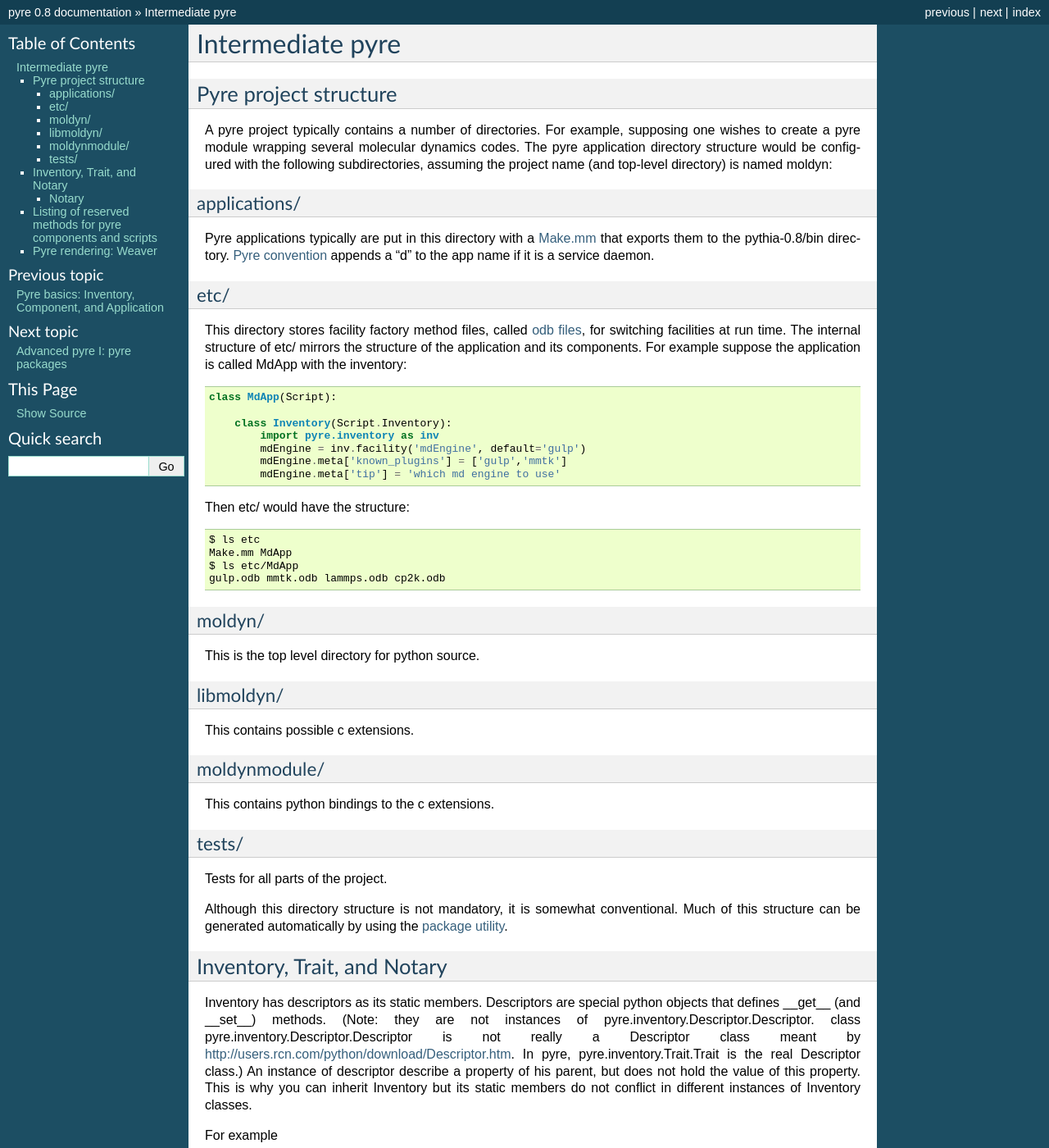
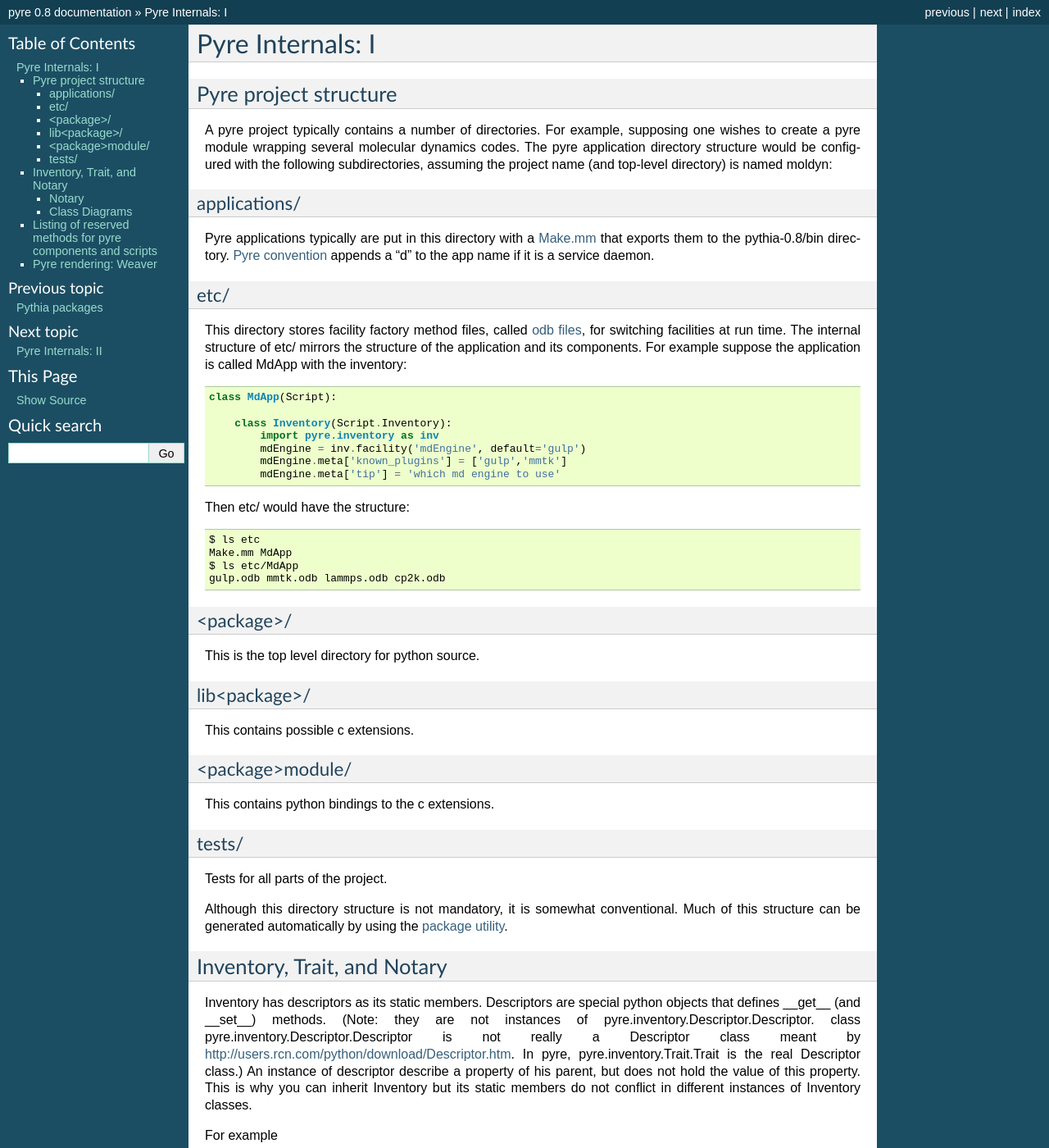
Before and after one commit to danse-inelastic/pyre, a Sphinx documentation site: the page built from docs/pyreInternalsI.rst, in a window 1280 px wide and 1400 px high. Shown: the whole window at 82% size. Built offline with Sphinx 7.4.7, drawn with Linux system fonts in a browser that asks for light colours; formulas are drawn with MathJax 3; some of the changed text lies outside the part shown.

Commit message:
pyre docs: restructure

```diff
--- a/docs/index.rst
+++ b/docs/index.rst
@@ -14,10 +14,10 @@
    pyreInstallation
    pyreTutorials
    pyreBasics
-   pyreAdvancedTopics
    pyrePackages
-   pyrePackagesII
-   pyrePackagesIII
+   pythiaPackages
+   pyreInternalsI
+   pyreInternalsII
    journal
    pyreStyle
    pyreUtilities
--- a/docs/pyreAdvancedTopics.rst
+++ b/docs/pyreInternalsI.rst
@@ -1,4 +1,4 @@
-Intermediate pyre
+Pyre Internals: I
 =================
 
 .. _pyre-directory-structure:
@@ -31,15 +31,15 @@
     $ ls etc/MdApp
     gulp.odb mmtk.odb lammps.odb cp2k.odb
 
-moldyn/
+<package>/
 ^^^^^^^
 This is the top level directory for python source.
 
-libmoldyn/
+lib<package>/
 ^^^^^^^^^^
 This contains possible c extensions.
 
-moldynmodule/
+<package>module/
 ^^^^^^^^^^^^^
 This contains python bindings to the c extensions.
 
@@ -102,6 +102,29 @@
 collected to two registries, one for properties, and one for facilities.
 
 
+Class Diagrams
+^^^^^^^^^^^^^^
+
+
+Here is how it handles internally inventory items:
+
+.. image:: images/PyreInventoryClassDiagram.png
+
+Here is how it handles the common parts of odb and db-type files:
+
+.. image:: images/PyreOdbCommonClassDiagram.png
+
+Here is how it handles odb files:
+
+.. image:: images/PyreOdbFsClassDiagram.png
+
+and db-type "files":
+
+.. image:: images/PyreOdbDbmClassDiagram.png
+
+
+.. This appears to be a stub.  Real db interaction is managed by :ref:`pyre.db <pyre-db>`.
+
 
 
 Listing of reserved methods for pyre components and scripts
--- a/docs/pyrePackagesIII.rst
+++ b/docs/pythiaPackages.rst
@@ -1,8 +1,8 @@
-Advanced pyre III: pyre external packages
-=========================================
+Pythia packages
+===============
 
 
-.._opal-structure:
+.. _opal-structure:
 
 Opal: basic web framework
 -------------------------
@@ -13,7 +13,7 @@
 
 
 
-.._journal-structure:
+.. _journal-structure:
 
 Journal: structure and architecture
 -----------------------------------
```
Also changed, not shown: docs/pyreInternalsII.rst (renamed from docs/pyrePackagesII.rst, +2 -23 lines), docs/pyrePackages.rst (+33 -35 lines), docs/pyreTutorials.rst (+10 -2 lines), 1 other file.
